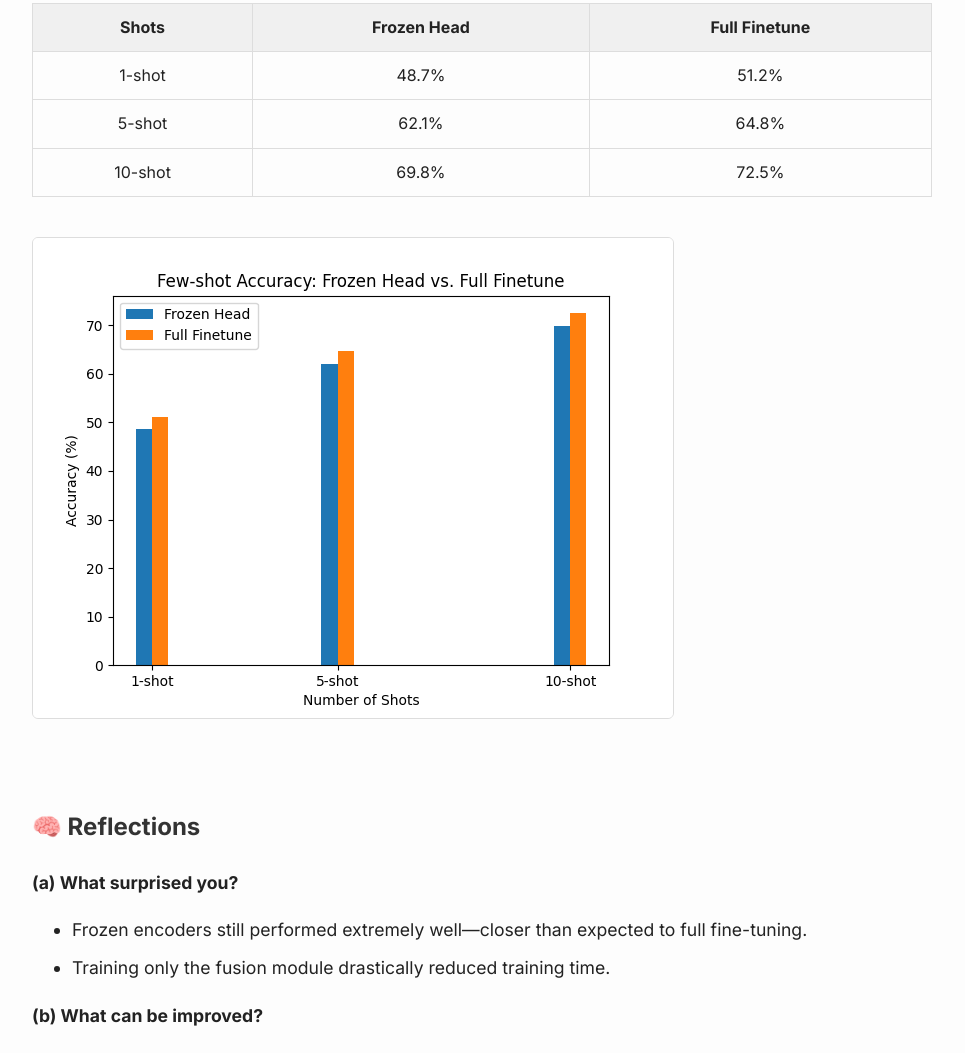
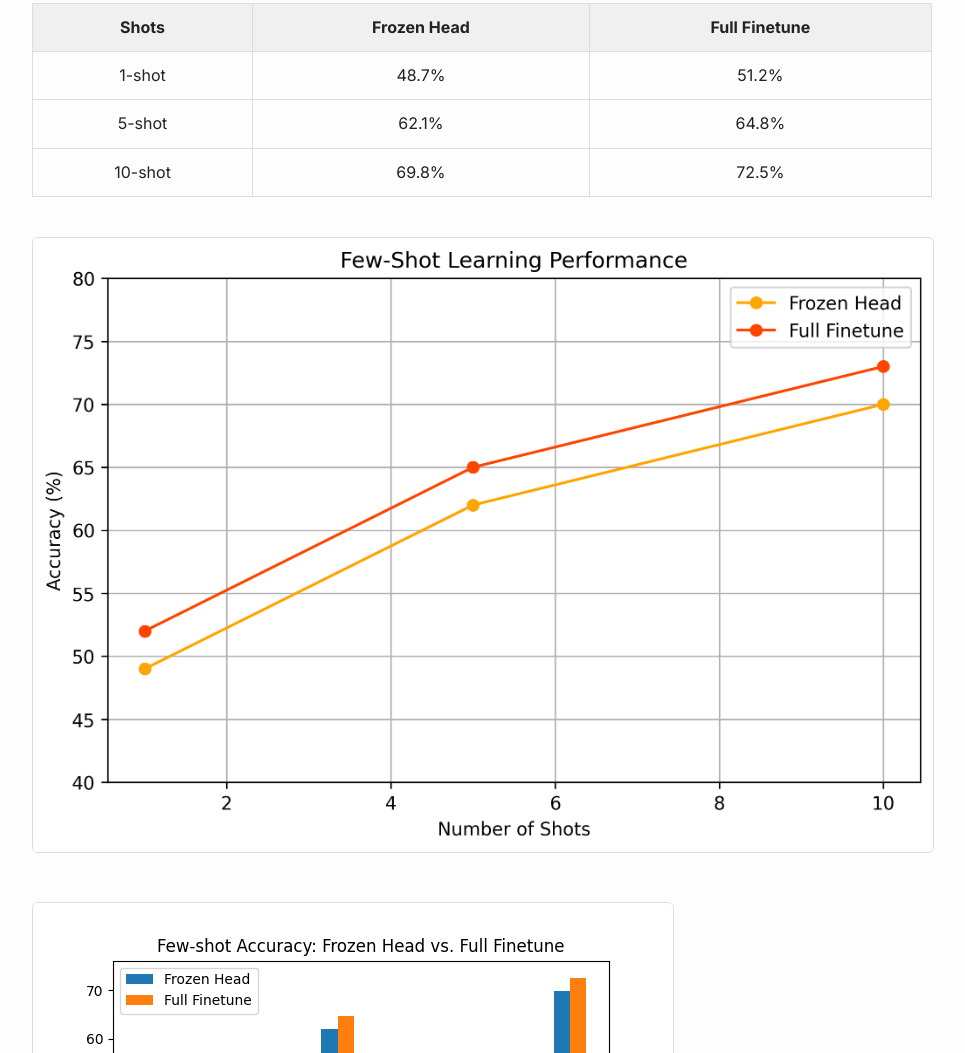
Before and after one commit to Sushmitha035/multimodal-fewshot-frozen-learnin-models, a plain HTML site: page index.html in a window 1280 px wide. Shown: the part 2328-3381 px from the top of the page, without its empty margins (158-1123 px from the left). Drawn offline with Linux system fonts and the light colour scheme.

Commit message:
index.html

```diff
--- a/index.html
+++ b/index.html
@@ -165,7 +165,7 @@ print(os.listdir('frozen-main'))</code></pre>
       <tr><td>10-shot</td><td>69.8%</td><td>72.5%</td></tr>
     </tbody>
   </table>
-
+  <img src="few_shot_performance.png" alt="Few-Shot Learning Performance Chart" />
   <img src="few_shot_accuracy_chart.png" alt="Few-Shot Accuracy Chart" />
 
   <h2>🧠 Reflections</h2>
```
